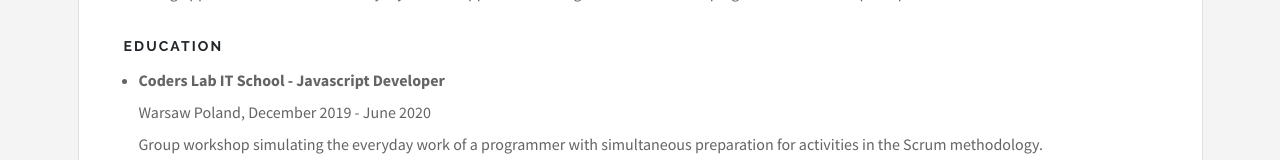
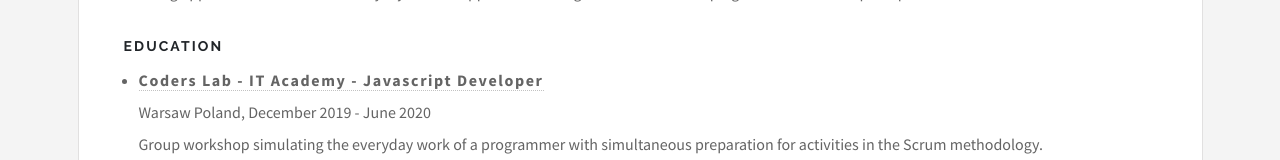
Before and after one commit to PiotrPustul/piotrpustul, a React (Create React App) app: page /about in a window 1280 px wide. Shown: the part 406-566 px from the top of the page. Built offline with nearby package versions, Linux system fonts and the light colour scheme.

Commit message:
added coders lab link

```diff
--- a/src/js/pages/About.js
+++ b/src/js/pages/About.js
@@ -21,7 +21,10 @@ const About = () => {
           <h3>Education</h3>
           <ul>
             <li>
-              <span>Coders Lab IT School - Javascript Developer</span> <br />
+              <a href="https://coderslab.com/en">
+                <span>Coders Lab - IT Academy - Javascript Developer</span>
+                <br />
+              </a>
               Warsaw Poland, December 2019 - June 2020
               <br />
               Group workshop simulating the everyday work of a programmer with
```
Also changed, not shown: 7 other files (tests, documents, lock files or other folders).
